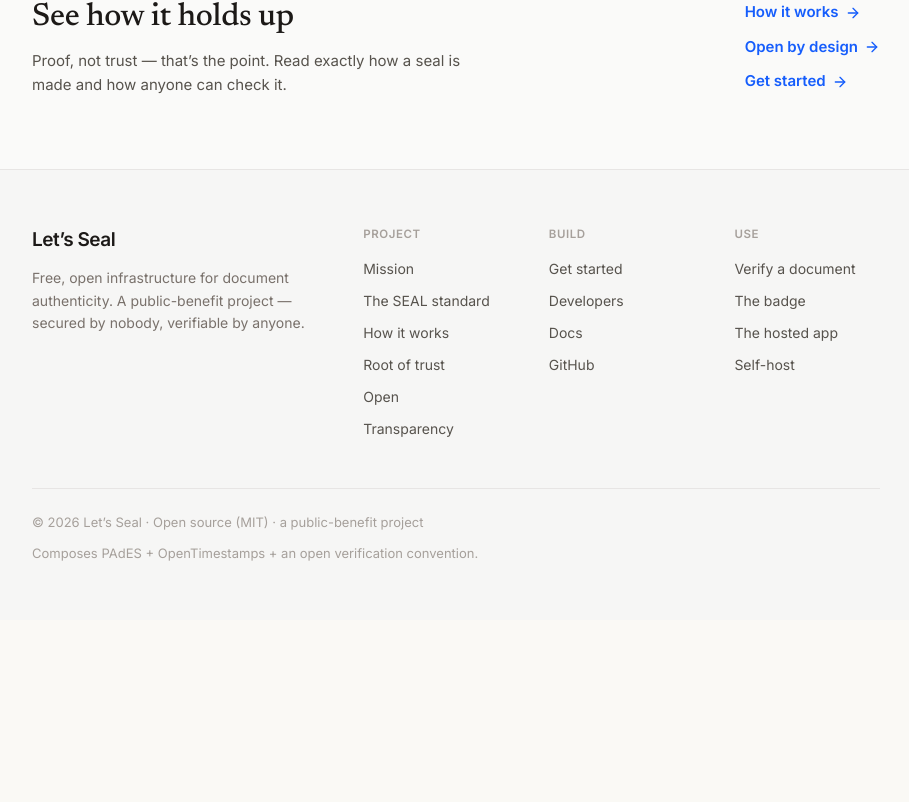
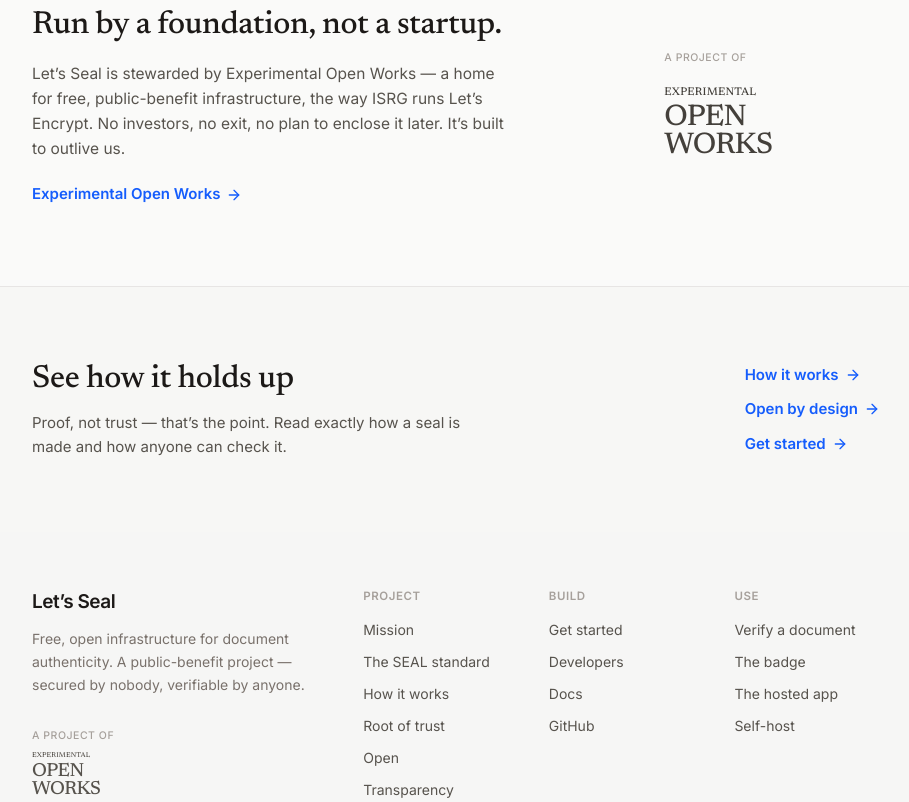
Before and after one commit to letsseal/letsseal, a Next.js app in the folder web/: page /site/mission in a window 1280 px wide. Shown: the part 1578-2380 px from the top of the page, without its empty margins (184-1093 px from the left). Before the commit the page ends 2198 px from the top, so only its background shows below. Built offline with nearby package versions, Linux system fonts and the light colour scheme.

Commit message:
Foundation stewardship and a standalone SEAL reference verifier

```diff
--- a/web/app/site/_components/footer.tsx
+++ b/web/app/site/_components/footer.tsx
@@ -1,4 +1,5 @@
 import Link from "next/link";
+import { XowxWordmark } from "./xowx-wordmark";
 
 const COLS = [
   {
@@ -43,6 +44,10 @@
               Free, open infrastructure for document authenticity. A public-benefit project — secured by nobody,
               verifiable by anyone.
             </p>
+            <a href="https://xowx.org" className="group mt-8 inline-flex flex-col gap-2">
+              <span className="text-[10.5px] font-medium uppercase tracking-wider text-stone-400">A project of</span>
+              <XowxWordmark className="text-[19px] text-stone-600 transition-colors group-hover:text-stone-900" />
+            </a>
           </div>
           {COLS.map((c) => (
             <div key={c.h}>
--- /dev/null
+++ b/web/app/site/_components/xowx-wordmark.tsx
@@ -0,0 +1,11 @@
+import { serif } from "./ui";
+
+export function XowxWordmark({ className = "text-[19px]" }: { className?: string }) {
+  return (
+    <span className={`${serif} inline-flex flex-col uppercase leading-[0.95] ${className}`} aria-label="Experimental Open Works">
+      <span className="text-[0.37em] font-medium leading-none tracking-[0.02em]">Experimental</span>
+      <span className="mt-[0.18em] text-[1em] font-medium tracking-tight">Open</span>
+      <span className="text-[1em] font-medium tracking-tight">Works</span>
+    </span>
+  );
+}
--- a/web/app/site/mission/page.tsx
+++ b/web/app/site/mission/page.tsx
@@ -1,4 +1,5 @@
 import { PageHead, Container, H2, serif, LinkArrow } from "../_components/ui";
+import { XowxWordmark } from "../_components/xowx-wordmark";
 
 export const metadata = {
   title: "Mission — Let's Seal",
@@ -69,6 +70,28 @@
       </section>
 
       <section className="border-b border-stone-200">
+        <Container className="py-14 sm:py-20">
+          <div className="grid items-center gap-10 sm:grid-cols-[1.5fr_1fr]">
+            <div>
+              <H2>Run by a foundation, not a startup.</H2>
+              <p className="mt-4 max-w-xl text-[15.5px] leading-relaxed text-stone-600">
+                Let&rsquo;s Seal is stewarded by Experimental Open Works — a home for free, public-benefit
+                infrastructure, the way ISRG runs Let&rsquo;s Encrypt. No investors, no exit, no plan to enclose it
+                later. It&rsquo;s built to outlive us.
+              </p>
+              <div className="mt-5">
+                <LinkArrow href="https://xowx.org">Experimental Open Works</LinkArrow>
+              </div>
+            </div>
+            <a href="https://xowx.org" className="group justify-self-start sm:justify-self-center">
+              <span className="mb-3 block text-[10.5px] font-medium uppercase tracking-wider text-stone-400">A project of</span>
+              <XowxWordmark className="text-[30px] text-stone-700 transition-colors group-hover:text-stone-900" />
+            </a>
+          </div>
+        </Container>
+      </section>
+
+      <section className="bg-stone-100/60">
         <Container className="py-14 sm:py-18">
           <div className="flex flex-wrap items-center justify-between gap-6">
             <div className="max-w-md">
--- a/web/app/site/standard/page.tsx
+++ b/web/app/site/standard/page.tsx
@@ -132,8 +132,9 @@
                 <li><LinkArrow href="https://verify.letsseal.org">Verify a document</LinkArrow></li>
               </ul>
               <p className="mt-5 text-[13px] leading-relaxed text-stone-500">
-                Reference implementation: the MIT-licensed Let&rsquo;s Seal signing &amp; verification service. The
-                verification method above is deliberately small — a standard validator plus <code>ots verify</code>.
+                Reference implementation: a standalone verifier (<code>spec/verify.py</code>) and the MIT signing
+                service. Verifying a SEAL proof needs a standard PAdES validator plus <code>ots verify</code> — that
+                is the entire dependency list.
               </p>
             </Card>
           </div>
```
Also changed, not shown: 2 other files (tests, documents, lock files or other folders).
